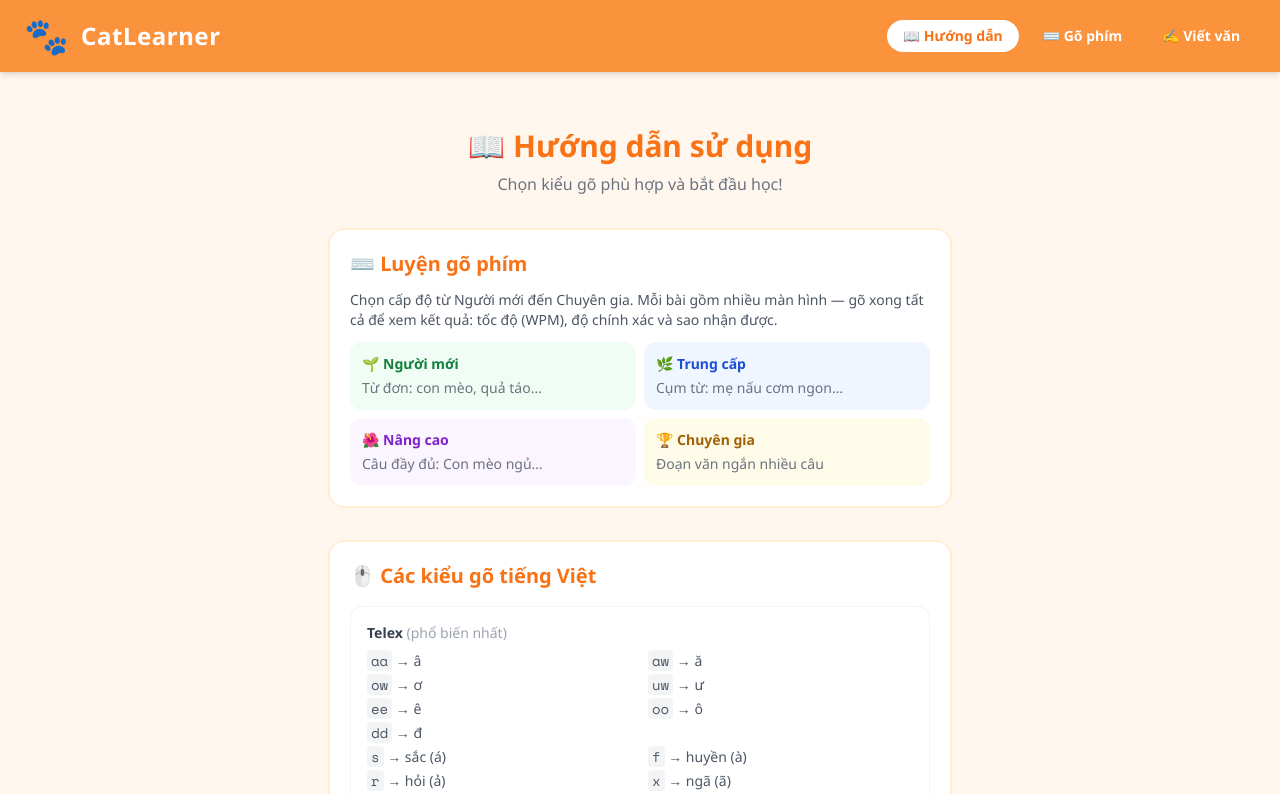
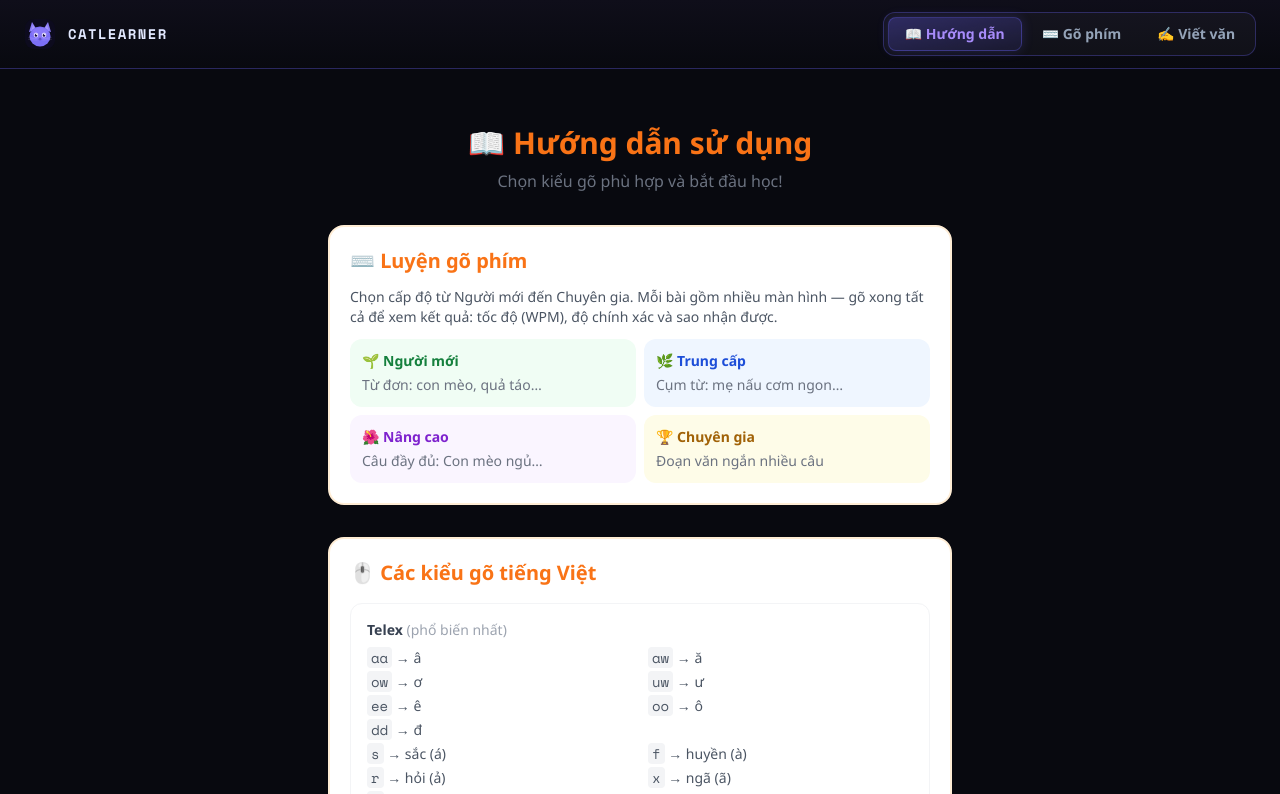
Before and after one commit to fafilmvn-de/claude-code-et, a React (Vite) app in the folder cat-learner/client/: page / in a window 1280 px wide. Shown: the top 794 px of the page. Built offline with nearby package versions, Linux system fonts and the light colour scheme; no server answers.

Commit message:
feat: apply Deep Space theme to App.jsx header and tab bar

```diff
--- a/cat-learner/client/src/App.jsx
+++ b/cat-learner/client/src/App.jsx
@@ -1,7 +1,8 @@
 import { useState } from 'react';
-import { HowToUse }      from './components/HowToUse.jsx';
-import { TypingModule }  from './components/TypingModule.jsx';
-import { StoryStudio }   from './components/StoryStudio.jsx';
+import { HowToUse }     from './components/HowToUse.jsx';
+import { TypingModule } from './components/TypingModule.jsx';
+import { StoryStudio }  from './components/StoryStudio.jsx';
+import { MiuAvatar }    from './components/ui/MiuAvatar.jsx';
 
 const TABS = ['guide', 'typing', 'story'];
 const TAB_LABELS = {
@@ -13,11 +14,18 @@ const TAB_LABELS = {
 export default function App() {
   const [tab, setTab] = useState('guide');
   return (
-    <div className="min-h-screen bg-orange-50 font-vi">
-      <header className="bg-orange-400 text-white py-4 px-6 flex items-center gap-3 shadow-md">
-        <span className="text-4xl">🐾</span>
-        <h1 className="text-2xl font-bold tracking-wide">CatLearner</h1>
-        <nav className="ml-auto flex gap-2" role="tablist" aria-label="App sections">
+    <div className="min-h-screen bg-ds-bg font-vi">
+      <header
+        className="border-b border-ds-border px-6 py-3 flex items-center gap-3"
+        style={{ background: 'linear-gradient(180deg, #0f0e1a, #08090f)' }}
+      >
+        <MiuAvatar size={32} />
+        <h1 className="font-mono text-ds-text font-bold tracking-widest text-sm uppercase">CatLearner</h1>
+        <nav
+          className="ml-auto flex gap-1 bg-white/[0.03] border border-ds-border rounded-xl p-1"
+          role="tablist"
+          aria-label="App sections"
+        >
           {TABS.map(t => (
             <button
               key={t}
@@ -25,8 +33,10 @@ export default function App() {
               aria-selected={tab === t}
               aria-controls={`panel-${t}`}
               onClick={() => setTab(t)}
-              className={`px-4 py-1.5 rounded-full text-sm font-semibold transition-colors
-                ${tab === t ? 'bg-white text-orange-500' : 'hover:bg-orange-300'}`}
+              className={`px-4 py-1.5 rounded-lg text-sm font-semibold transition-colors duration-200
+                ${tab === t
+                  ? 'bg-gradient-to-br from-ds-accent/30 to-ds-accent/10 border border-ds-border text-ds-accent-lt shadow-[0_0_12px_rgba(108,99,255,0.2)]'
+                  : 'text-ds-text-muted hover:text-ds-text hover:bg-white/5'}`}
             >
               {TAB_LABELS[t]}
             </button>
```
